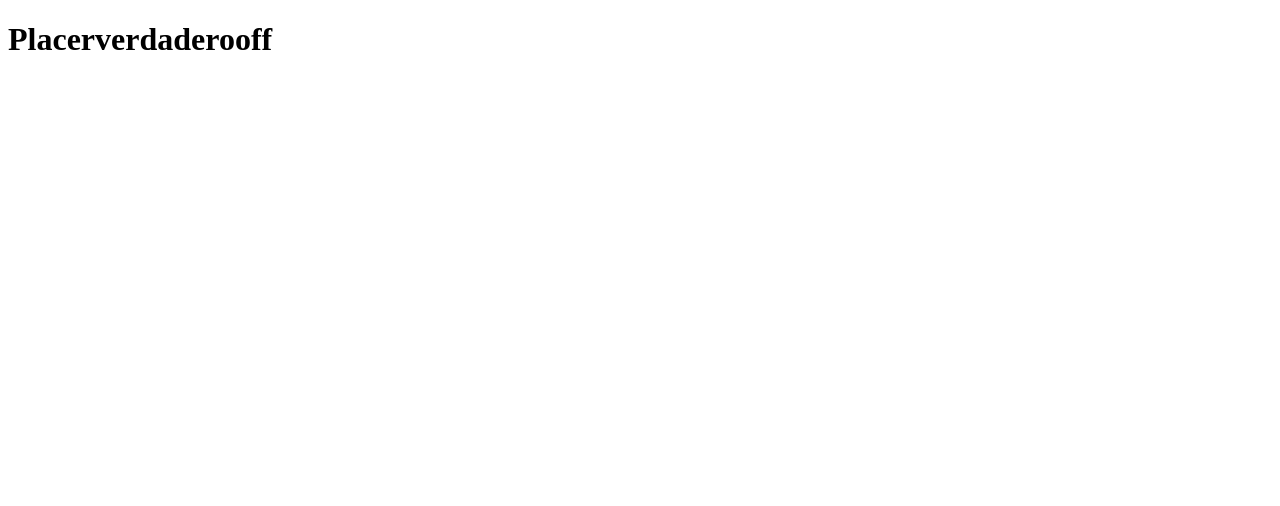
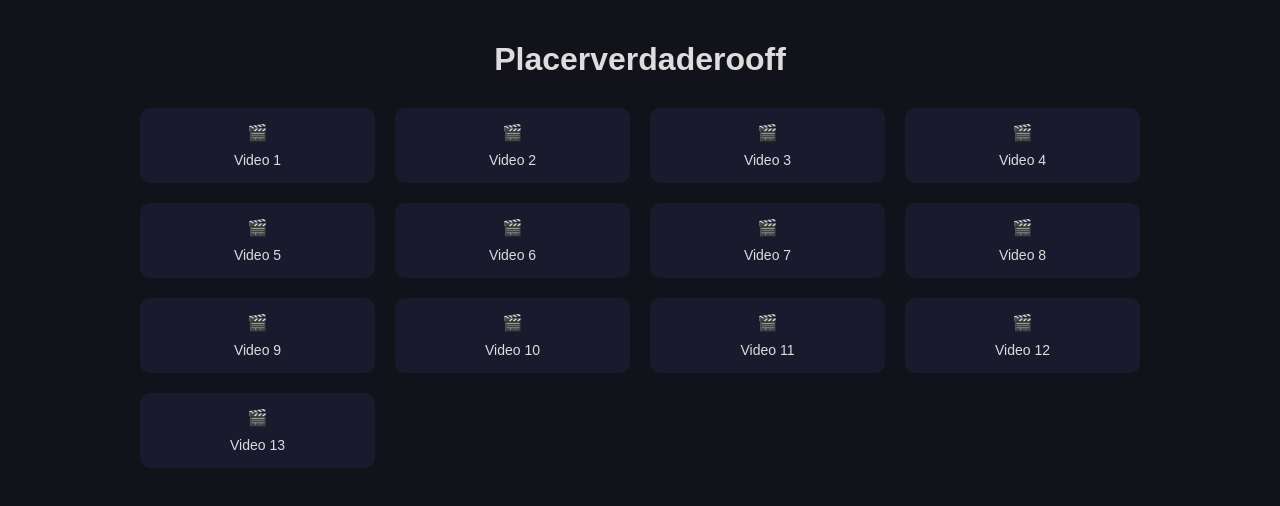
Before and after one commit to carlospariss00/placerverdaderooff, a plain HTML site: page index.html in a window 1280 px wide. Drawn offline with Linux system fonts and the light colour scheme.

Commit message:
Enhance index.html with inline styles and video gallery
Added inline CSS for styling and implemented video gallery loading with JavaScript.

```diff
--- a/index.html
+++ b/index.html
@@ -4,14 +4,63 @@
   <meta charset="UTF-8" />
   <meta name="viewport" content="width=device-width, initial-scale=1.0">
   <title>PlacerVerdaderooff</title>
-  <link rel="stylesheet" href="style.css">
+  <!-- CSS INLINE - CERO request -->
+  <style>
+    body { background: #12121a; color: #ddd; font-family: sans-serif; padding: 20px; margin: 0; }
+    h1 { text-align: center; margin-bottom: 30px; }
+    .gallery { display: grid; grid-template-columns: repeat(auto-fill, minmax(200px, 1fr)); gap: 20px; max-width: 1000px; margin: 0 auto; }
+    .video-item { background: #1a1a2e; padding: 15px; border-radius: 10px; text-align: center; cursor: pointer; }
+    .video-item:hover { background: #2a2a3e; }
+    .video-title { margin-top: 10px; font-size: 14px; }
+  </style>
+
 </head>
 <body>
   <h1>Placerverdaderooff</h1>
-  <div class="gallery" id="videoGallery">
-    <!-- Los videos se cargarán dinámicamente con JavaScript -->
-  </div>
+  <div class="gallery" id="gallery"></div>
 
-  <script src="script.js"></script>
+  <script>
+     // Videos con URLs DIRECTAS a R2 (no pasan por Vercel)
+        const videos = [
+            { id: 1, title: "Video 1", src: "https://placerverdadero.xyz/placerverdadero-3/video0.mp4" },
+            { id: 2, title: "Video 2", src: "https://placerverdadero.xyz/placerverdadero-3/video0.mp4" },
+            { id: 3, title: "Video 3", src: "https://placerverdadero.xyz/placerverdadero-3/video0.mp4" },
+            { id: 4, title: "Video 4", src: "https://placerverdadero.xyz/placerverdadero-3/video0.mp4" },
+            { id: 5, title: "Video 5", src: "https://placerverdadero.xyz/placerverdadero-3/video0.mp4" },
+            { id: 6, title: "Video 6", src: "https://placerverdadero.xyz/placerverdadero-3/video0.mp4" },
+            { id: 7, title: "Video 7", src: "https://placerverdadero.xyz/placerverdadero-3/video0.mp4" },
+            { id: 8, title: "Video 8", src: "https://placerverdadero.xyz/placerverdadero-3/video0.mp4" },
+            { id: 9, title: "Video 9", src: "https://placerverdadero.xyz/placerverdadero-3/video0.mp4" },
+            { id: 10, title: "Video 10", src: "https://placerverdadero.xyz/placerverdadero-3/video0.mp4" },
+            { id: 11, title: "Video 11", src: "https://placerverdadero.xyz/placerverdadero-3/video0.mp4" },
+            { id: 12, title: "Video 12", src: "https://placerverdadero.xyz/placerverdadero-3/video0.mp4" },
+            { id: 13, title: "Video 13", src: "https://placerverdadero.xyz/placerverdadero-3/video0.mp4" },
+        ];
+
+        function loadGallery() {
+            const gallery = document.getElementById('gallery');
+
+            videos.forEach(video => {
+                const div = document.createElement('div');
+                div.className = 'video-item';
+                div.innerHTML = `
+                    <div>🎬</div>
+                    <div class="video-title">${video.title}</div>
+                `;
+                div.onclick = () => {
+                    // Redirección DIRECTA - no consume Edge Requests
+                    window.location.href = `play.html?video=${encodeURIComponent(video.src)}`;
+                };
+                gallery.appendChild(div);
+            });
+        }
+
+        document.addEventListener('DOMContentLoaded', loadGallery);
+  </script>
+
+
+
+
 </body>
+
 </html>
```
